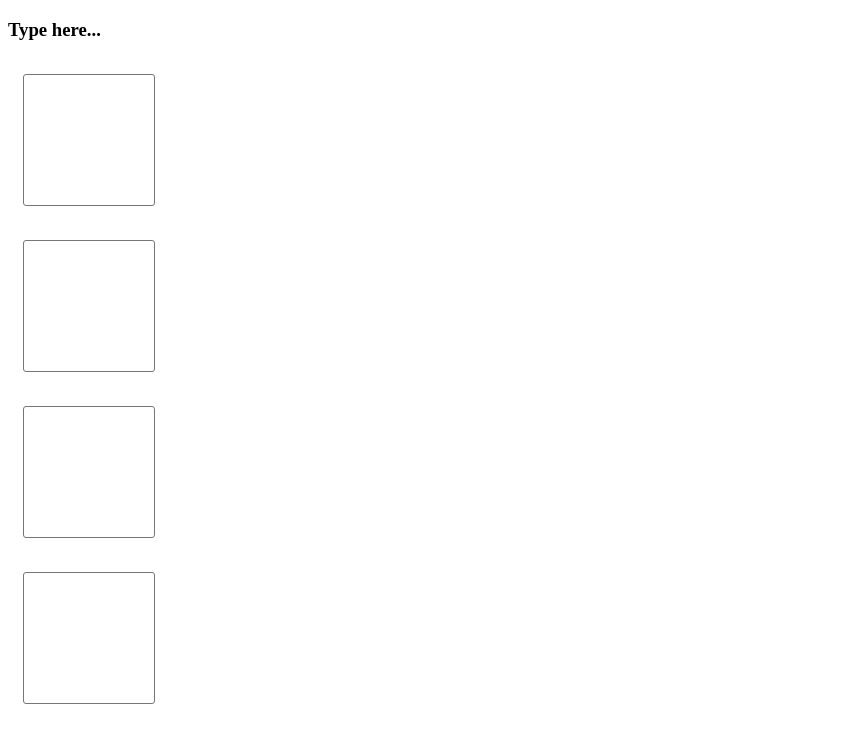
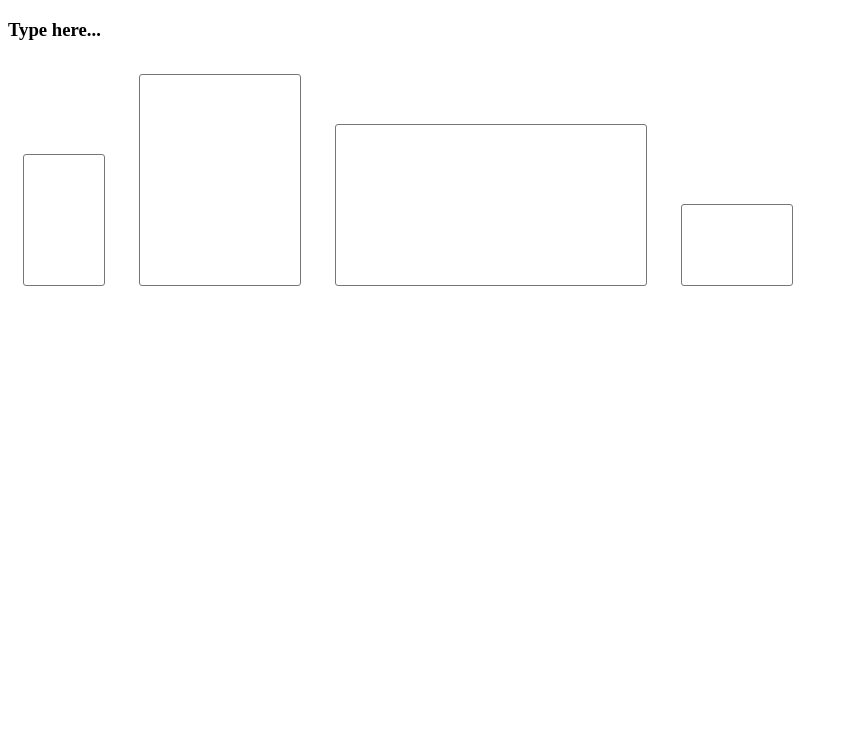
Before and after one commit to Tooba603/task1, a plain HTML site: page index.html in a window 1280 px wide. Shown: the whole page, without its empty margins (0-848 px from the left). Drawn offline with Linux system fonts and the light colour scheme.

Commit message:
Add multiple textareas with different height and width

```diff
--- a/index.html
+++ b/index.html
@@ -1,35 +1,60 @@
 <!DOCTYPE html>
 <html lang="en">
-<head>
-    <meta charset="UTF-8">
-    <meta http-equiv="X-UA-Compatible" content="IE=edge">
-    <meta name="viewport" content="width=device-width, initial-scale=1.0">
+  <head>
+    <meta charset="UTF-8" />
+    <meta http-equiv="X-UA-Compatible" content="IE=edge" />
+    <meta name="viewport" content="width=device-width, initial-scale=1.0" />
     <title>Document</title>
-    <link rel="stylesheet" href="style.css">
+    <link rel="stylesheet" href="style.css" />
+  </head>
+  <body>
+    <h3>Type here...</h3>
 
-</head>
-<body>
-  <h3>Type here...</h3>
-  <div class="t">
-    <div class="t1">
-      <textarea id="myInput" maxlength="300" onkeypress="changefontsize()" onchange="changefontsize()" style="resize: none;" ></textarea>
+    <div class="inline-div">
+      <textarea
+        cols="15"
+        rows="15"
+        class="myInput"
+        maxlength="300"
+        onkeypress="changefontsize()"
+        onchange="changefontsize()"
+        style="height: 120px; width: 70px"
+      ></textarea>
     </div>
-    <div class="t2">
-      <textarea id="myInput" maxlength="300" onkeypress="changefontsize()" onchange="changefontsize()" style="resize: none;" ></textarea>
+    <div class="inline-div">
+      <textarea
+        cols="15"
+        rows="15"
+        class="myInput"
+        maxlength="300"
+        onkeypress="changefontsize()"
+        onchange="changefontsize()"
+        style="height: 200px; width: 150px"
+      ></textarea>
     </div>
-    <div class="t3">
-      <textarea id="myInput" maxlength="300" onkeypress="changefontsize()" onchange="changefontsize()" style="resize: none;" ></textarea>
+    <div class="inline-div">
+      <textarea
+        cols="15"
+        rows="15"
+        class="myInput"
+        maxlength="300"
+        onkeypress="changefontsize()"
+        onchange="changefontsize()"
+        style="height: 150px; width: 300px"
+      ></textarea>
     </div>
-    <div class="t4">
-      <textarea id="myInput" maxlength="300" onkeypress="changefontsize()" onchange="changefontsize()" style="resize: none;" ></textarea>
+    <div class="inline-div">
+      <textarea
+        cols="15"
+        rows="15"
+        class="myInput"
+        maxlength="300"
+        onkeypress="changefontsize()"
+        onchange="changefontsize()"
+        style="height: 70px; width: 100px"
+      ></textarea>
     </div>
 
-
-  </div>
-
-
-
-<script src="script.js"></script>
-
-</body>
+    <script src="script.js"></script>
+  </body>
 </html>
--- a/script.js
+++ b/script.js
@@ -1,12 +1,15 @@
 function changefontsize() {
-  var myInput = document.getElementById('myInput');
+
+  var myInputs = document.querySelectorAll("textarea");
+  for(var i = 0; i< myInputs.length; i++){
+    var myInput = myInputs[i];
     if(isOverflown(myInput)) {
-
       while (isOverflown(myInput)){
         currentfontsize--;
         myInput.style.fontSize = currentfontsize + 'px';
       }
-  }else {
+    }
+    else {
       currentfontsize = 13;
       myInput.style.fontSize = currentfontsize + 'px';
       while (isOverflown(myInput)){
@@ -15,6 +18,7 @@ function changefontsize() {
       }
     }
   }
+}
 
 function isOverflown(element) {
   return element.scrollHeight > element.clientHeight;
--- a/style.css
+++ b/style.css
@@ -1,10 +1,12 @@
-#myInput {
+.myInput {
    margin: 15px;
   padding:5px;
   border-radius:3px;
   font-family:Arial;
-    width:120px;
-    height:120px;
   font-size:13px;
+  resize: none;
+}
 
+.inline-div {
+    display:inline-block;
 }
```
Lines whose indentation alone changed are shown as unchanged.
